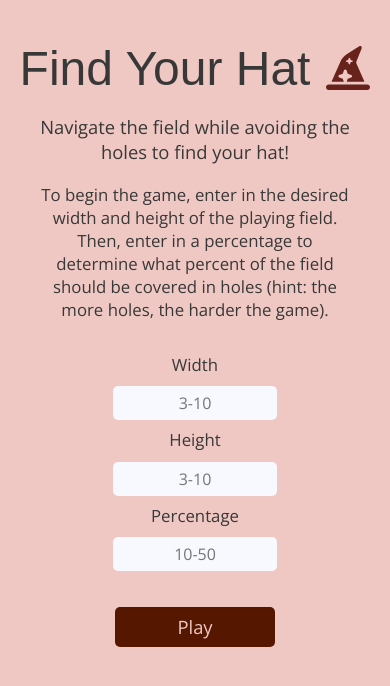
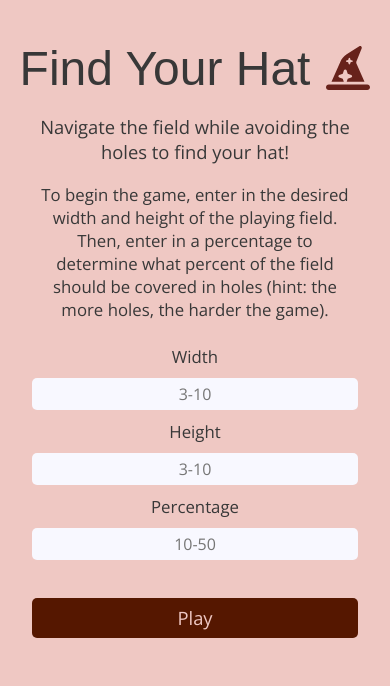
Before and after one commit to bradywinslow/findYourHat, a React (Create React App) app: page / in a window 390 px wide. Shown: the top 686 px of the page. Built offline with nearby package versions, Linux system fonts and the light colour scheme; a web font is replaced by a local one.

Commit message:
make input fields and play button responsive

```diff
--- a/src/components/StartingForm.jsx
+++ b/src/components/StartingForm.jsx
@@ -33,7 +33,6 @@ export default function StaringForm() {
                     <p className={styles.startingInstructionsText}>To begin the game, enter in the desired width and height of the playing field. Then, enter in a percentage to determine what percent of the field should be covered in holes (hint: the more holes, the harder the game).</p>
                 </div>
                 <form onSubmit={handleSubmit}>
-                    <div className={styles.startingForm}>
                     <div className={styles.inputFields}>
                         <div className={styles.width}>
                             <label htmlFor='width'>Width</label>
@@ -82,10 +81,7 @@ export default function StaringForm() {
                             />
                         </div>
                     </div>
-                        <div className={styles.submitButtonContainer}>
                     <button className={styles.submitButton}>Play</button>
-                        </div>
-                    </div>
                 </form>
             </div>
         </>
--- a/src/styles/StartingForm.module.css
+++ b/src/styles/StartingForm.module.css
@@ -3,7 +3,7 @@
     flex-direction: column;
     justify-content: center;
     color: #383838;
-    margin: auto;
+    margin: 0 auto;
     max-width: 750px;
     gap: 2rem;
 }
@@ -23,15 +23,11 @@
 
 form {
     display: flex;
-    justify-content: center;
-}
-
-.startingForm {
-    display: flex;
     flex-direction: column;
     justify-content: center;
     align-items: center;
     gap: 1.5rem;
+    margin: 0 1.5rem;
 }
 
 .inputFields {
@@ -45,17 +41,16 @@ form {
 
 .inputField {
     background-color: ghostwhite;
+    box-sizing: border-box;
 }
 
 .width, .height, .percentage {
     display: flex;
     flex-direction: column;
-    padding: 0 1rem;
+    margin: 0 1rem;
 }
 
 label {
-    margin-top: 0.5rem;
-    margin-bottom: 0.65rem;
     text-align: center;
     font-size: 1.15rem;
 }
@@ -67,20 +62,20 @@ input {
     font-size: 1rem;
     border: none;
     width: 10rem;
+    padding: 2px;
+    margin: 10px auto;
 }
 
 input:focus {
     outline: #551700 solid 2px;
 }
 
-.submitButtonContainer {
+.submitButton {
     display: flex;
+    justify-content: center;
     align-items: center;
-    margin-top: 0.75rem;
-    margin-bottom: 3rem;
-}
-
-.submitButton {
+    margin: 0.75rem auto 3rem auto;
+    width: 10rem;
     background-color: #551700;
     color: #EFC8C3;
     padding: 0.5rem;
@@ -90,7 +85,6 @@ input:focus {
     border-radius: 5px;
     font-size: 1.15rem;
     border: none;
-    width: 10rem;
 }
 
 .submitButton:focus {
@@ -124,15 +118,30 @@ input[type=number]{
     }
 }
 
-@media only screen and (max-width: 481px) {
+@media only screen and (max-width: 512px) {
     .startingContainer {
         gap: 1.5rem;
     }
-
     .startingInstructionsText {
         font-size: 1.05rem;
+    }
+    form {
+        gap: 1rem;
+    }
+    .inputFields {
+        width: 100%;
+    }
+    input {
+        width: 100%;
     }
     label {
         font-size: 1.05rem;
     }
+    .width, .height, .percentage {
+        width: 100%;
+        margin: 0 auto;
+    }
+    .submitButton {
+        width: 100%;
+    }
 }
```
Lines whose indentation alone changed are shown as unchanged.
